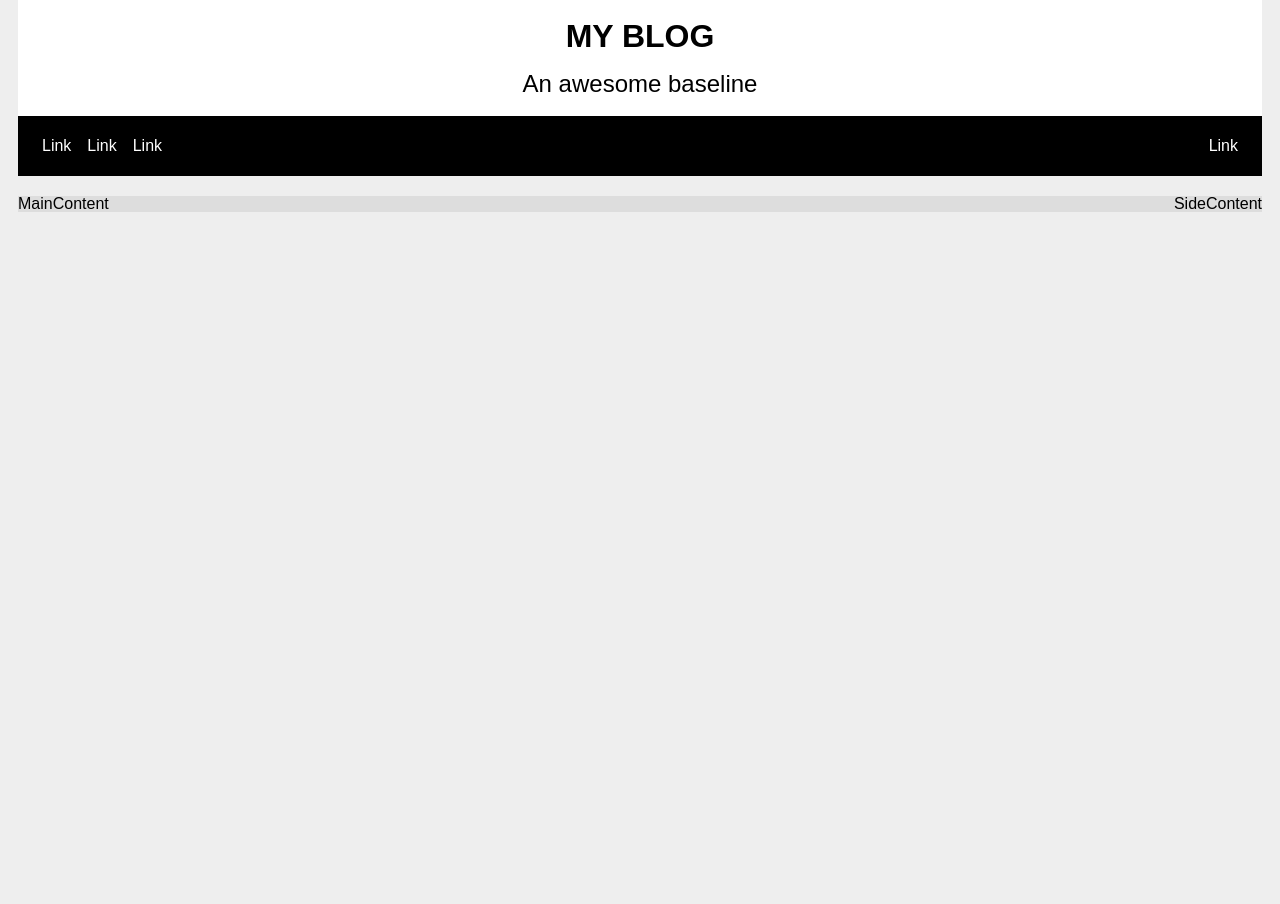
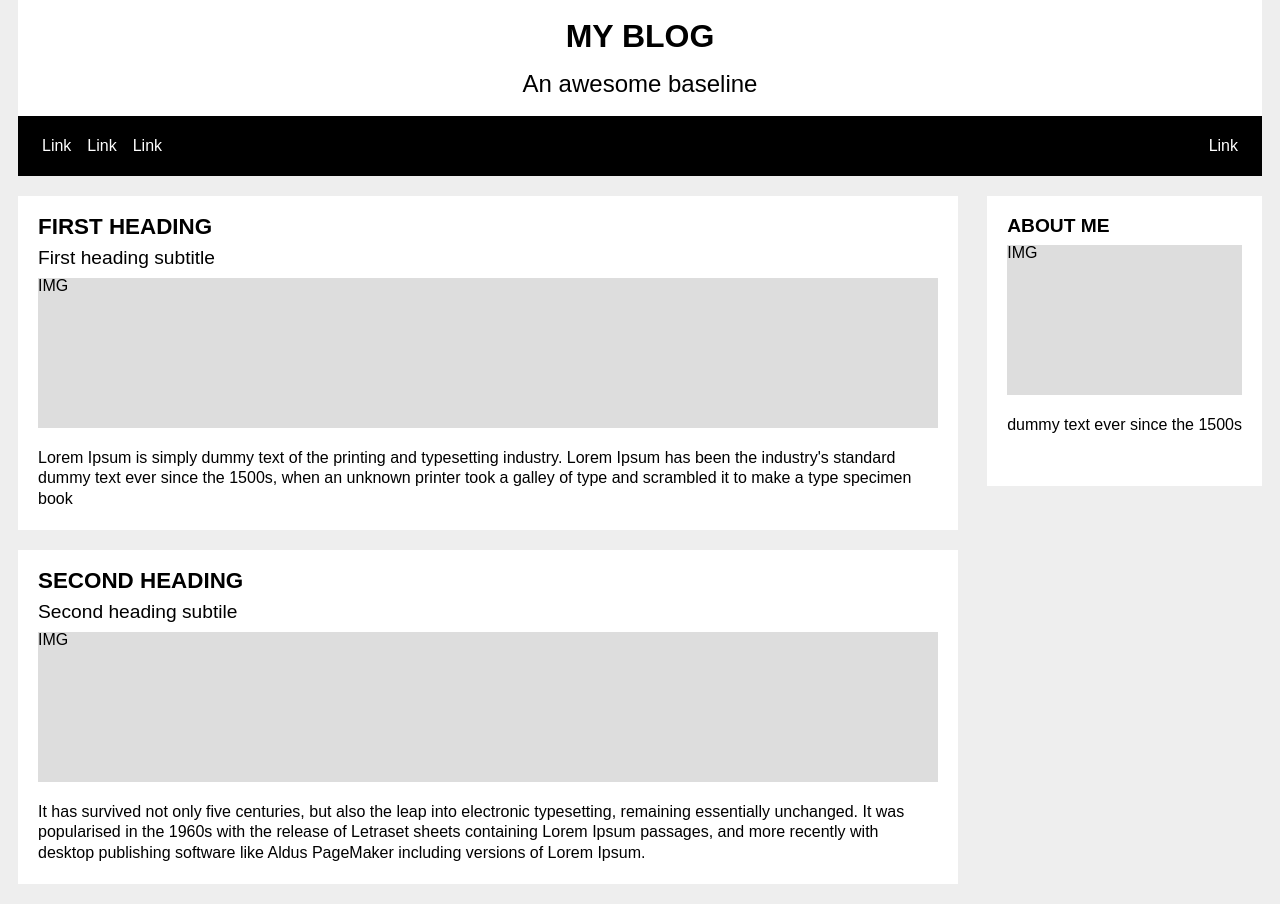
Before and after one commit to raphael94360/my-blog-bis, a React (Create React App) app: page / in a window 1280 px wide. Before the commit the page ends 800 px from the top, so only its background shows below. Built offline with nearby package versions, Linux system fonts and the light colour scheme.

Commit message:
mise en place main Content

```diff
--- a/src/assets/css/main.scss
+++ b/src/assets/css/main.scss
@@ -1,6 +1,67 @@
 .content {
   display: flex;
   justify-content: space-between;
+  gap: 1.5rem;
   margin-top: 20px;
-  background-color: #ddd;
+  background-color: #eee;
+
+  &-main {
+
+    &--item {
+      background-color: white;
+      padding: 20px;
+      margin-bottom: 20px;
+    }
+
+    &--item h3 {
+      font-size: 1.4rem;
+      font-weight: bold;
+      margin-bottom: 10px;
+    }
+
+    &--item h4 {
+      font-size: 1.2rem;
+      margin-bottom: 10px;
+    }
+
+    &--item div {
+      width: 900px;
+      height: 150px;
+      background-color: #ddd;
+      margin-bottom: 20px;
+    }
+
+    &--item p {
+      max-width: 900px;
+      font-size: 1rem;
+      line-height: 1.3rem;
+    }
+  }
+
+  &-side {
+    background-color: white;
+    padding: 20px;
+    height: 250px;
+
+    h3 {
+      font-size: 1.2rem;
+      font-weight: bold;
+      margin-bottom: 10px;
+    }
+
+    div {
+      min-width: 150px;
+      background-color: #ddd;
+      height: 150px;
+      margin-bottom: 20px;
+    }
+
+    p {
+      max-width: 900px;
+      font-size: 1rem;
+      line-height: 1.3rem;
+    }
+  }
+
+
 }
--- /dev/null
+++ b/src/components/main/AboutMe.js
@@ -0,0 +1,15 @@
+import ItemTitle from "./ItemTitle";
+import ItemPicture from "./ItemPicture";
+import ItemDescription from "./ItemDescription";
+
+const AboutMe = () => {
+  return(
+    <>
+      <ItemTitle title={"ABOUT ME"}/>
+      <ItemPicture picture={"IMG"}/>
+      <ItemDescription description={"dummy text ever since the 1500s"}/>
+    </>
+  )
+}
+
+export default AboutMe;
--- a/src/components/main/Content.js
+++ b/src/components/main/Content.js
@@ -1,5 +1,5 @@
-import MainContent from "./mainContent/MainContent";
-import SideContent from "./sideContent/SideContent";
+import MainContent from "./MainContent";
+import SideContent from "./SideContent";
 
 const Main = () => {
   return(
--- /dev/null
+++ b/src/components/main/Item.js
@@ -0,0 +1,29 @@
+import ItemSubtitle from "./ItemSubtitle";
+import ItemTitle from "./ItemTitle";
+import ItemPicture from "./ItemPicture";
+import ItemDescription from "./ItemDescription";
+
+const Item = () => {
+  return (
+    <>
+      <div className="content-main--item">
+        <ItemTitle title={"FIRST HEADING"}/>
+        <ItemSubtitle subtitle={"First heading subtitle"}/>
+        <ItemPicture picture={"IMG"}/>
+        <ItemDescription description={"Lorem Ipsum is simply dummy text of the printing and typesetting industry. Lorem Ipsum has been the industry's standard dummy text ever since the 1500s, when an unknown printer took a galley of type and scrambled it to make a type specimen book"}/>
+      </div>
+
+      <div className="content-main--item">
+        <ItemTitle title={"SECOND HEADING"}/>
+        <ItemSubtitle subtitle={"Second heading subtile"}/>
+        <ItemPicture picture={"IMG"}/>
+        <ItemDescription description={"It has survived not only five centuries, but also the leap into electronic typesetting, remaining essentially unchanged. It was popularised in the 1960s with the release of Letraset sheets containing Lorem Ipsum passages, and more recently with desktop publishing software like Aldus PageMaker including versions of Lorem Ipsum."}/>
+      </div>
+    </>
+
+
+
+  )
+}
+
+export default Item;
--- /dev/null
+++ b/src/components/main/ItemDescription.js
@@ -0,0 +1,7 @@
+const ItemDescription = (props) => {
+  return(
+    <p> {props.description} </p>
+  )
+}
+
+export default ItemDescription;
--- /dev/null
+++ b/src/components/main/ItemPicture.js
@@ -0,0 +1,7 @@
+const ItemPicture = (props) => {
+  return(
+    <div> {props.picture} </div>
+  )
+}
+
+export default ItemPicture;
--- /dev/null
+++ b/src/components/main/ItemSubtitle.js
@@ -0,0 +1,7 @@
+const ItemSubtitle = (props) => {
+  return (
+    <h4> {props.subtitle} </h4>
+  )
+}
+
+export default ItemSubtitle;
--- /dev/null
+++ b/src/components/main/ItemTitle.js
@@ -0,0 +1,7 @@
+const ItemTitle = (props) => {
+  return(
+    <h3> {props.title} </h3>
+  )
+}
+
+export default ItemTitle;
--- a/src/components/main/mainContent/MainContent.js
+++ b/src/components/main/MainContent.js
@@ -1,7 +1,9 @@
+import Item from "./Item";
+
 const MainContent = () => {
   return(
     <div className="content-main">
-      <p> MainContent </p>
+      <Item />
     </div>
   )
 }
--- /dev/null
+++ b/src/components/main/SideContent.js
@@ -0,0 +1,11 @@
+import AboutMe from "./AboutMe";
+
+const SideContent = () => {
+  return(
+    <div className="content-side">
+      <AboutMe />
+    </div>
+  )
+}
+
+export default SideContent;
--- a/src/components/main/sideContent/SideContent.js
+++ /dev/null
@@ -1,7 +0,0 @@
-const SideContent = () => {
-  return(
-    <div className="content-side">SideContent</div>
-  )
-}
-
-export default SideContent;
```
